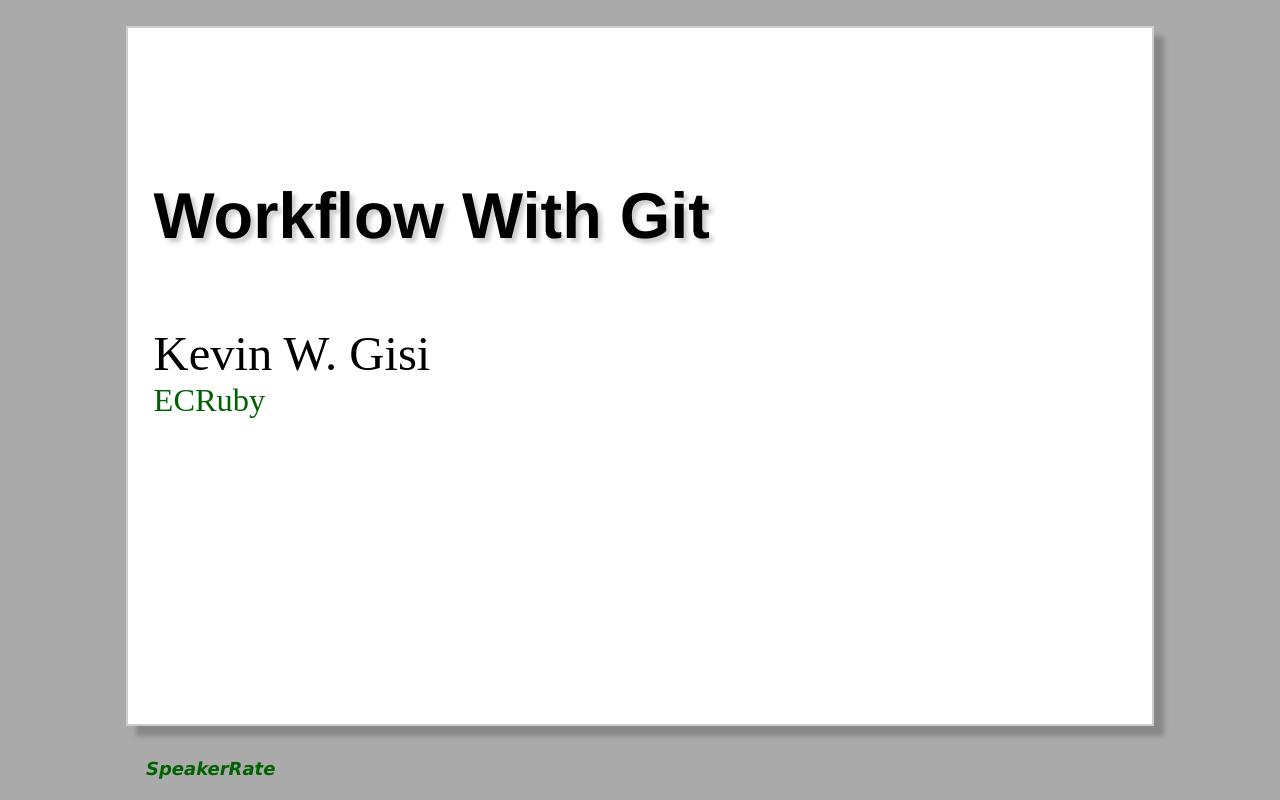
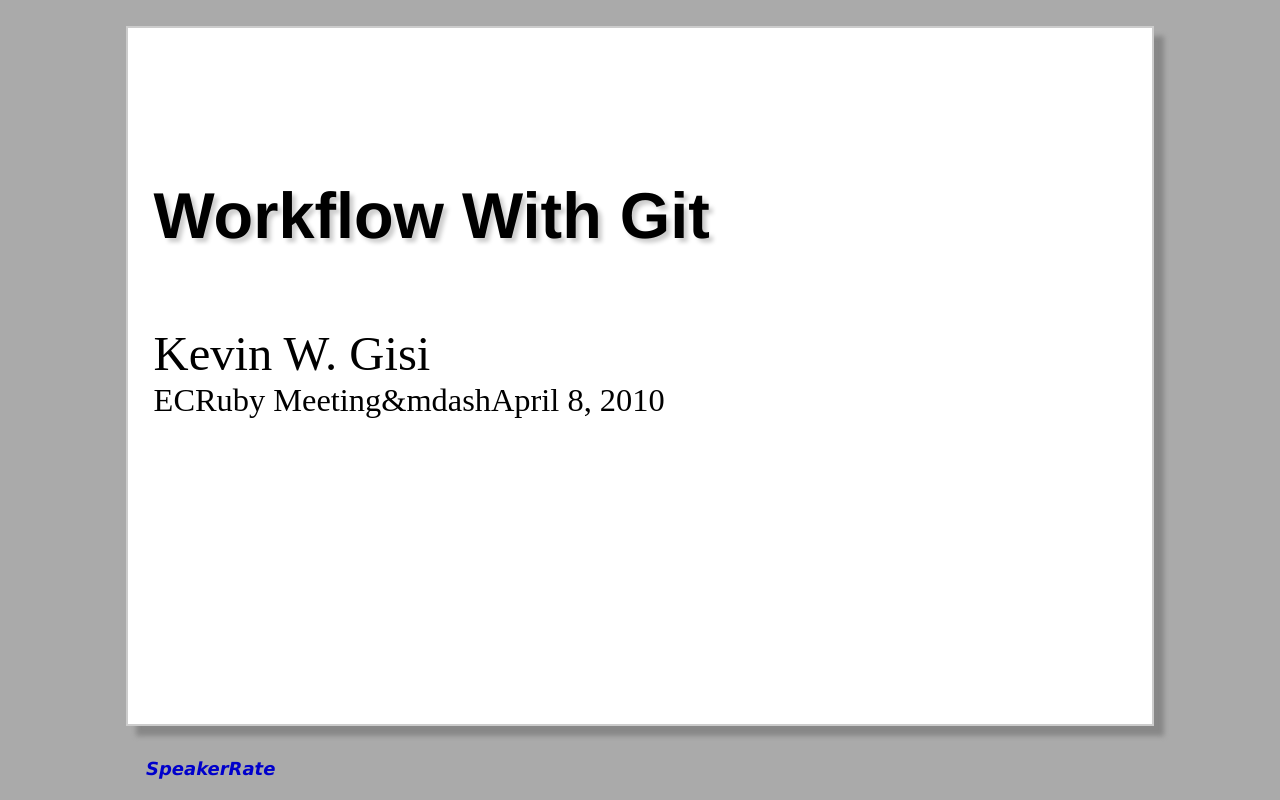
Before and after one commit to gisikw-slides/workflow-with-git, a plain HTML site: page slides.html in a window 1280 px wide. Drawn offline with Linux system fonts and the light colour scheme.

Commit message:
Automated build

```diff
--- a/slides.html
+++ b/slides.html
@@ -9,7 +9,7 @@
 <meta name="generator" content="Slide Show (S9)" />
 <meta name="version" content="S5 1.1" />
 <meta name="author" content="Kevin W. Gisi" />
-<meta name="company" content="<a href='http://ecruby.org'>ECRuby</a>" />
+<meta name="company" content="ECRuby Meeting&mdashApril 8, 2010" />
 <!-- configuration parameters -->
 <meta name="defaultView" content="slideshow" />
 <meta name="controlVis" content="hidden" />
@@ -37,7 +37,7 @@
 </div>
 <div id="footer">
 <h1>&nbsp;</h1>
-<h2>SpeakerRate</h2>
+<h2><a href='http://speakerrate.com/talks/2948-workflow-with-git'>SpeakerRate</a></h2>
 </div>
 
 </div>
@@ -49,7 +49,7 @@
 <h1>Workflow With Git</h1>
 <h2></h2>
 <h3>Kevin W. Gisi</h3>
-<h4><a href='http://ecruby.org'>ECRuby</a></h4>
+<h4>ECRuby Meeting&mdashApril 8, 2010</h4>
 </div>
 
 
```
Also changed, not shown: 1 other file.
